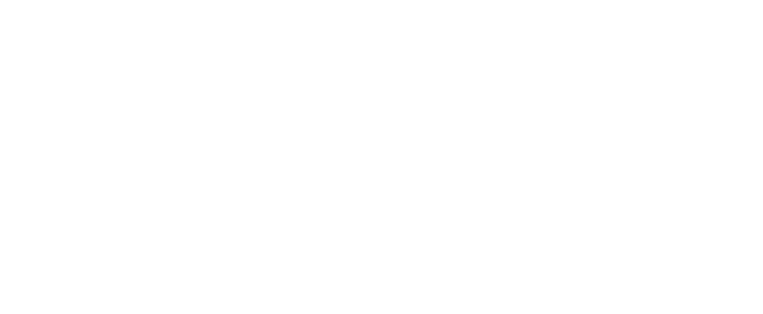
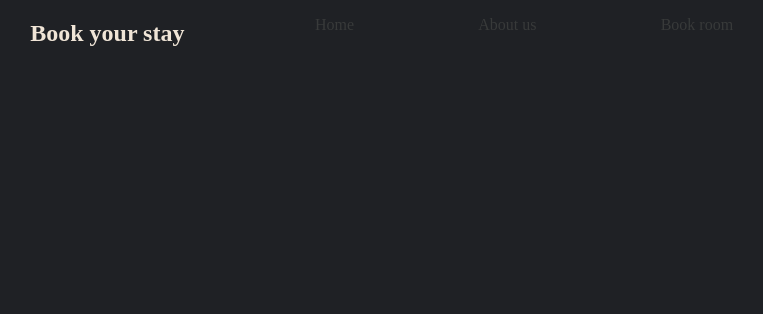
Before and after one commit to ElinCharlotta/Bonz.ai, a plain HTML site: page booking/booking.html in a window 1280 px wide. Shown: the whole page, without its empty margins (116-879 px from the left). Drawn offline with Linux system fonts and the light colour scheme.

Commit message:
added code

```diff
--- a/CSS/styles.css
+++ b/CSS/styles.css
@@ -38,7 +38,7 @@
 
 .navigation__object{
     text-decoration: none;
-    color: rgb(35, 38, 38);
+    color: rgb(56, 58, 58);
 }
 
 .welcome{
@@ -51,6 +51,7 @@
 }
 
 .welcome__logo{
+    margin-top: 1.8rem;
     width: 5rem;
 }
 
@@ -73,3 +74,10 @@
     text-align: center;
     color: beige;
 }
+
+
+
+/* Booking */
+
+.booking h1
+{text-align: center ;}
--- a/booking/booking.html
+++ b/booking/booking.html
@@ -0,0 +1,24 @@
+<!DOCTYPE html>
+<html lang="en">
+<head>
+    <meta charset="UTF-8">
+    <meta name="viewport" content="width=device-width, initial-scale=1.0">
+    <title>Booking Bonzai.AI</title>
+    <link rel="stylesheet" href="/CSS/styles.css">
+</head>
+<body>
+<div class="wrapper">
+    <nav class="navigation">
+        <a href="/index.html" class="navigation__object">Home</a>
+        <a href="#" class="navigation__object">About us</a>
+        <a href="/booking/booking.html" class="navigation__object">Book room</a>
+    </nav>
+
+    <section class="booking">
+        <h1>Book your stay</h1>
+
+    </section>
+    </div>
+</body>
+
+</html>
```
Also changed, not shown: index.html (+1 -1 lines).
